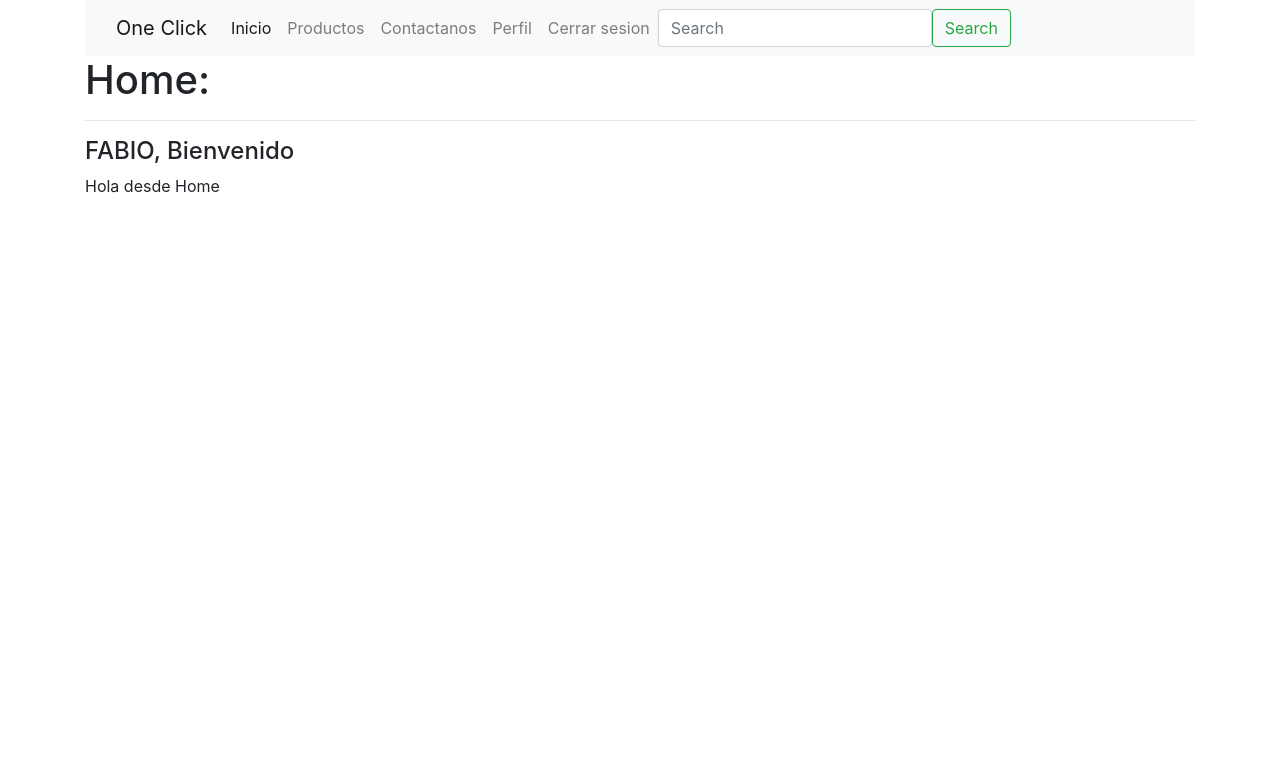
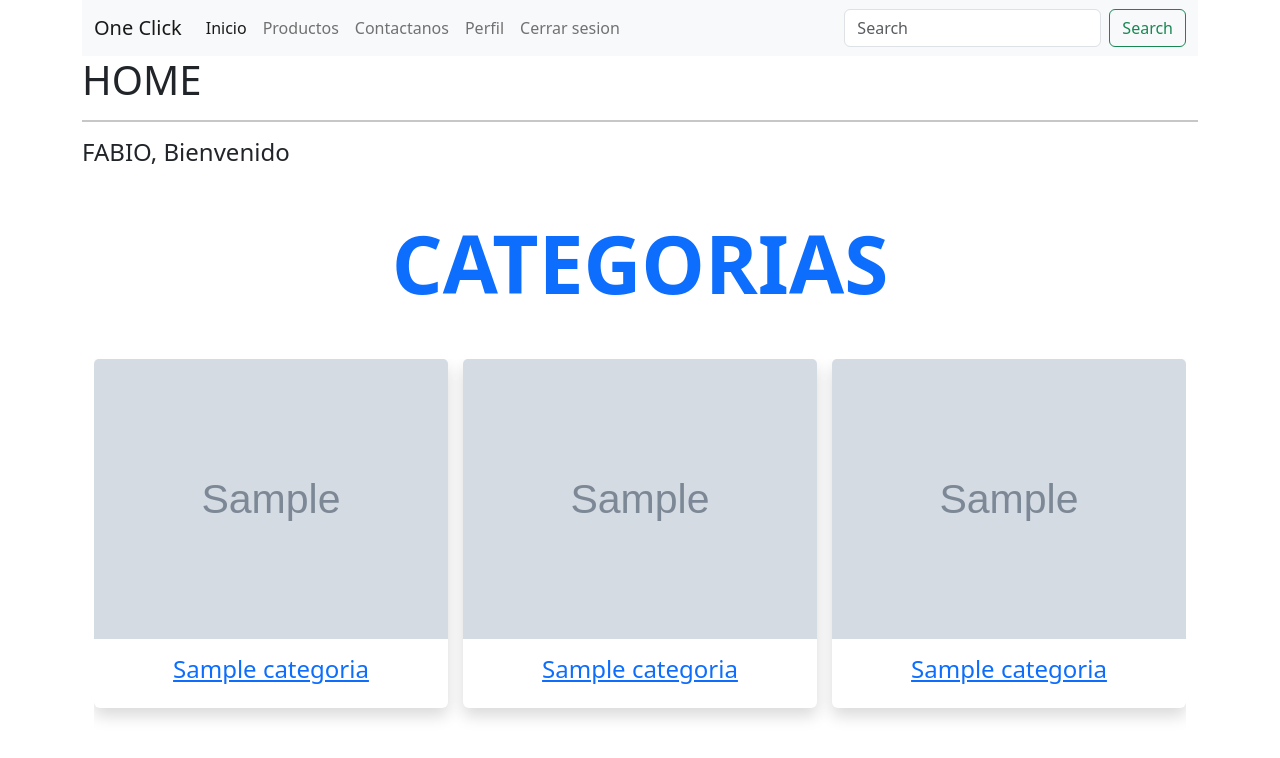
Before and after one commit to pablo137/proyecto_Taller, a Django app: page / in a window 1280 px wide. Shown: the top 758 px of the page. Run offline with Django 4.2, Linux system fonts and the light colour scheme; a user stored in the database is signed in; tables that the repository leaves empty hold one stand-in row (values such as "Sample post"); grey boxes marked "Sample" are stand-in pictures; parts of the project's set-up code (start-up, migrations or seed data) failed here and were passed over.

Commit message:
CAMBIOS VISTAS HOME PRODUCTOS

```diff
--- a/core/templates/base.html
+++ b/core/templates/base.html
@@ -1,4 +1,5 @@
 <!DOCTYPE html>
+{% load static %}
 <html lang="en">
 
 <head>
@@ -8,6 +9,24 @@
     <!-- Bootstrap -->
     <link rel="stylesheet" href="https://cdn.jsdelivr.net/npm/bootstrap@4.0.0/dist/css/bootstrap.min.css"
         integrity="sha384-Gn5384xqQ1aoWXA+058RXPxPg6fy4IWvTNh0E263XmFcJlSAwiGgFAW/dAiS6JXm" crossorigin="anonymous">
+    <!-- CARROUSEL -->
+    <link rel="stylesheet" type="text/css" href="{% static 'styles.css' %}">
+    <link href="https://cdn.jsdelivr.net/npm/bootstrap@5.3.0-alpha1/dist/css/bootstrap.min.css" rel="stylesheet"
+        integrity="sha384-GLhlTQ8iRABdZLl6O3oVMWSktQOp6b7In1Zl3/Jr59b6EGGoI1aFkw7cmDA6j6gD" crossorigin="anonymous">
+    <!-- Bootstrap CSS -->
+    <link href="https://cdn.jsdelivr.net/npm/bootstrap@5.0.1/dist/css/bootstrap.min.css" rel="stylesheet"
+        integrity="sha384-+0n0xVW2eSR5OomGNYDnhzAbDsOXxcvSN1TPprVMTNDbiYZCxYbOOl7+AMvyTG2x" crossorigin="anonymous">
+    <link rel="stylesheet" href="https://cdnjs.cloudflare.com/ajax/libs/OwlCarousel2/2.3.4/assets/owl.carousel.min.css"
+        integrity="sha512-tS3S5qG0BlhnQROyJXvNjeEM4UpMXHrQfTGmbQ1gKmelCxlSEBUaxhRBj/EFTzpbP4RVSrpEikbmdJobCvhE3g=="
+        crossorigin="anonymous" />
+    <link rel="stylesheet"
+        href="https://cdnjs.cloudflare.com/ajax/libs/OwlCarousel2/2.3.4/assets/owl.theme.default.min.css"
+        integrity="sha512-sMXtMNL1zRzolHYKEujM2AqCLUR9F2C4/05cdbxjjLSRvMQIciEPCQZo++nk7go3BtSuK9kfa/s+a4f4i5pLkw=="
+        crossorigin="anonymous" />
+    <link href="https://cdn.jsdelivr.net/npm/bootstrap@5.3.0-alpha1/dist/css/bootstrap.min.css" rel="stylesheet"
+        integrity="sha384-GLhlTQ8iRABdZLl6O3oVMWSktQOp6b7In1Zl3/Jr59b6EGGoI1aFkw7cmDA6j6gD" crossorigin="anonymous">
+
+
     <title>{% block title %}{% endblock %}</title>
 </head>
 
@@ -28,6 +47,38 @@
         integrity="sha384-cVKIPhGWiC2Al4u+LWgxfKTRIcfu0JTxR+EQDz/bgldoEyl4H0zUF0QKbrJ0EcQF"
         crossorigin="anonymous"></script>
 
+
+    <!-- CARROUSEL -->
+    <script src="https://cdn.jsdelivr.net/npm/bootstrap@5.3.0-alpha1/dist/js/bootstrap.bundle.min.js"
+        integrity="sha384-w76AqPfDkMBDXo30jS1Sgez6pr3x5MlQ1ZAGC+nuZB+EYdgRZgiwxhTBTkF7CXvN"
+        crossorigin="anonymous"></script>
+    <script src="https://cdnjs.cloudflare.com/ajax/libs/jquery/3.6.0/jquery.min.js"></script>
+
+    <!-- Option 1: Bootstrap Bundle with Popper -->
+    <script src="https://cdn.jsdelivr.net/npm/bootstrap@5.0.1/dist/js/bootstrap.bundle.min.js"
+        integrity="sha384-gtEjrD/SeCtmISkJkNUaaKMoLD0//ElJ19smozuHV6z3Iehds+3Ulb9Bn9Plx0x4"
+        crossorigin="anonymous"></script>
+    <script src="https://cdnjs.cloudflare.com/ajax/libs/OwlCarousel2/2.3.4/owl.carousel.min.js"
+        integrity="sha512-bPs7Ae6pVvhOSiIcyUClR7/q2OAsRiovw4vAkX+zJbw3ShAeeqezq50RIIcIURq7Oa20rW2n2q+fyXBNcU9lrw=="
+        crossorigin="anonymous"></script>
+    <script>
+        $('.owl-carousel').owlCarousel({
+            loop: true,
+            margin: 15,
+            nav: true,
+            responsive: {
+                0: {
+                    items: 1
+                },
+                600: {
+                    items: 2
+                },
+                1000: {
+                    items: 3
+                }
+            }
+        })
+    </script>
 </body>
 
 </html>
--- a/core/templates/home.html
+++ b/core/templates/home.html
@@ -1,14 +1,9 @@
 <!-- Extencion necesaria de base.html -->
 {% extends 'base.html' %}
 
-<!-- Nombre de la pagina -->
-{% block title %}
-{{titulo}}
-{% endblock %}
-
 <!-- Contenido de la pagina -->
 {% block content %}
-<h1>{{titulo}}:</h1>
+<h1>HOME</h1>
 <hr>
 
 {% if request.user.is_authenticated %}
@@ -16,4 +11,33 @@
 {% endif %}
 
 <p>{{saludo}}</p>
+
+<div class="container-fluid my-5">
+    <h1 class="text-center fw-bold display-1 mb-5"><span class="text-primary">CATEGORIAS</span></h1>
+    <div class="row">
+        <div class="col-12 m-auto">
+            <div class="owl-carousel owl-theme">
+                {% for categoria in listaCategorias %}
+
+                <div class="item mb-4">
+                    <div class="card border-0 shadow">
+                        <img src="{{ categoria.img.url }}" alt="image" class="card-img-top" height="280px">
+                        <div class="card-body">
+                            <div class="card-title text-center">
+                                <!-- <h4>{{ categoria.nombre_categoria }}</h4> -->
+                                <a href="#"><h4>{{ categoria.nombre }}</h4></a>
+
+                            </div>
+                        </div>
+                    </div>
+                </div>
+                {% empty %}
+                <h2>No hay Categorias</h2>
+                {% endfor %}
+            </div>
+        </div>
+    </div>
+</div>
+
+
 {% endblock %}
--- a/core/urls.py
+++ b/core/urls.py
@@ -6,4 +6,5 @@ urlpatterns = [
     # path('productos/', productos, name='productos'),
     path('cerrar_sesion/', cerrar_sesion, name='cerrar_sesion'),
     path('register/', registrar, name='register'),
+    path('buscar_por_categoria/<int:categoria_id>/', buscar_por_categoria, name='buscar_por_categoria'),
 ]
--- a/core/views.py
+++ b/core/views.py
@@ -2,11 +2,20 @@ from django.shortcuts import render, redirect
 from django.contrib.auth.decorators import login_required
 from django.contrib.auth import logout, authenticate, login
 from .forms import CustomUserCreationForm
+from producto.models import Categorias, Productos
 
 def home(request):
-    context = {'titulo': 'Home',
-               'saludo': 'Hola desde Home'}
+    # context = {'titulo': 'Home',
+    #            'saludo': 'Hola desde Home'}
+    listaCategorias = Categorias.objects.all()
+    context = {'listaCategorias': listaCategorias}
     return render(request, 'home.html', context)
+
+def buscar_por_categoria(request, categoria_id):
+    # query = request.GET.get('q')
+    # resultados = Producto.objects.filter(Q(nombre_producto__icontains=query))
+    resultados = Productos.objects.filter(categoria=categoria_id)
+    return render(request, 'buscar_por_categoria.html', {'resultados': resultados})
 
 def cerrar_sesion(request):
     logout(request)
```
Also changed, not shown: core/templates/productos.html (+7 -8 lines), core/static/styles.css (added).
